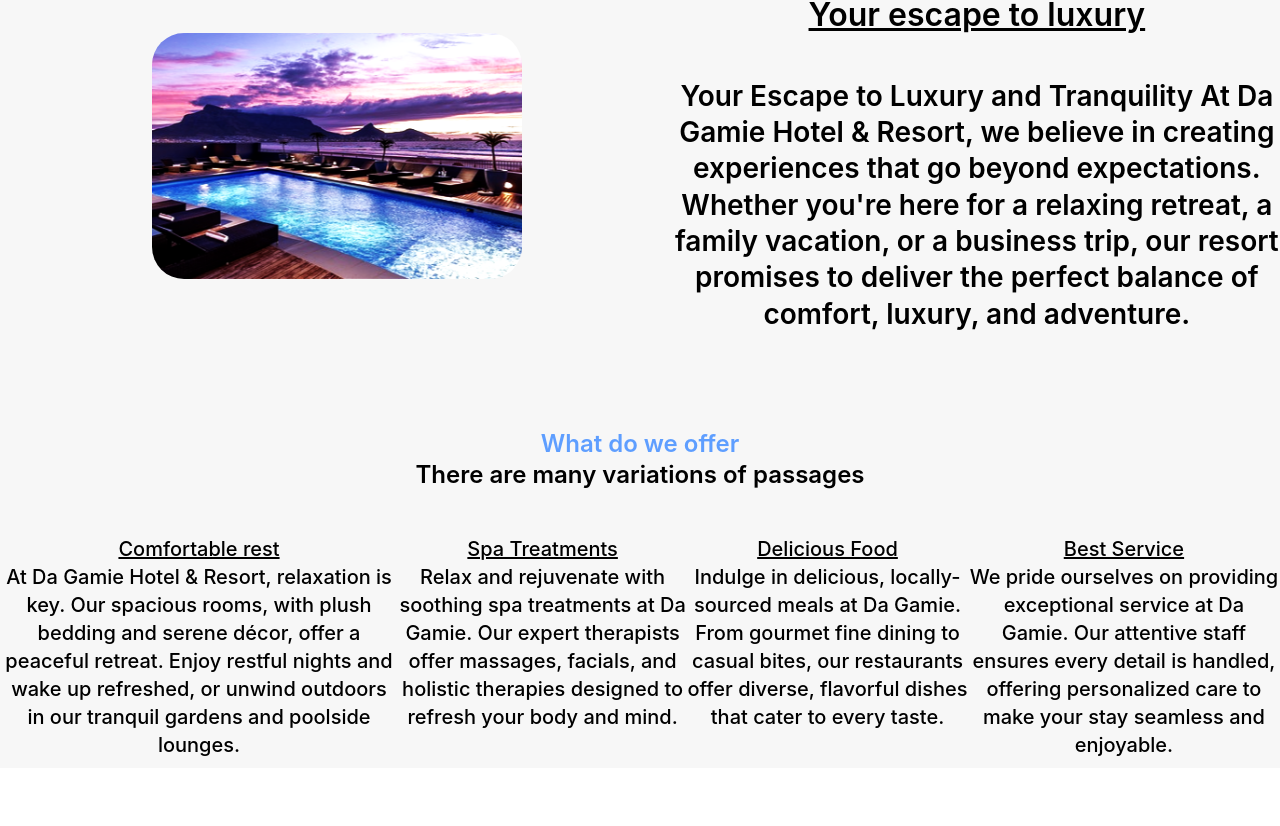
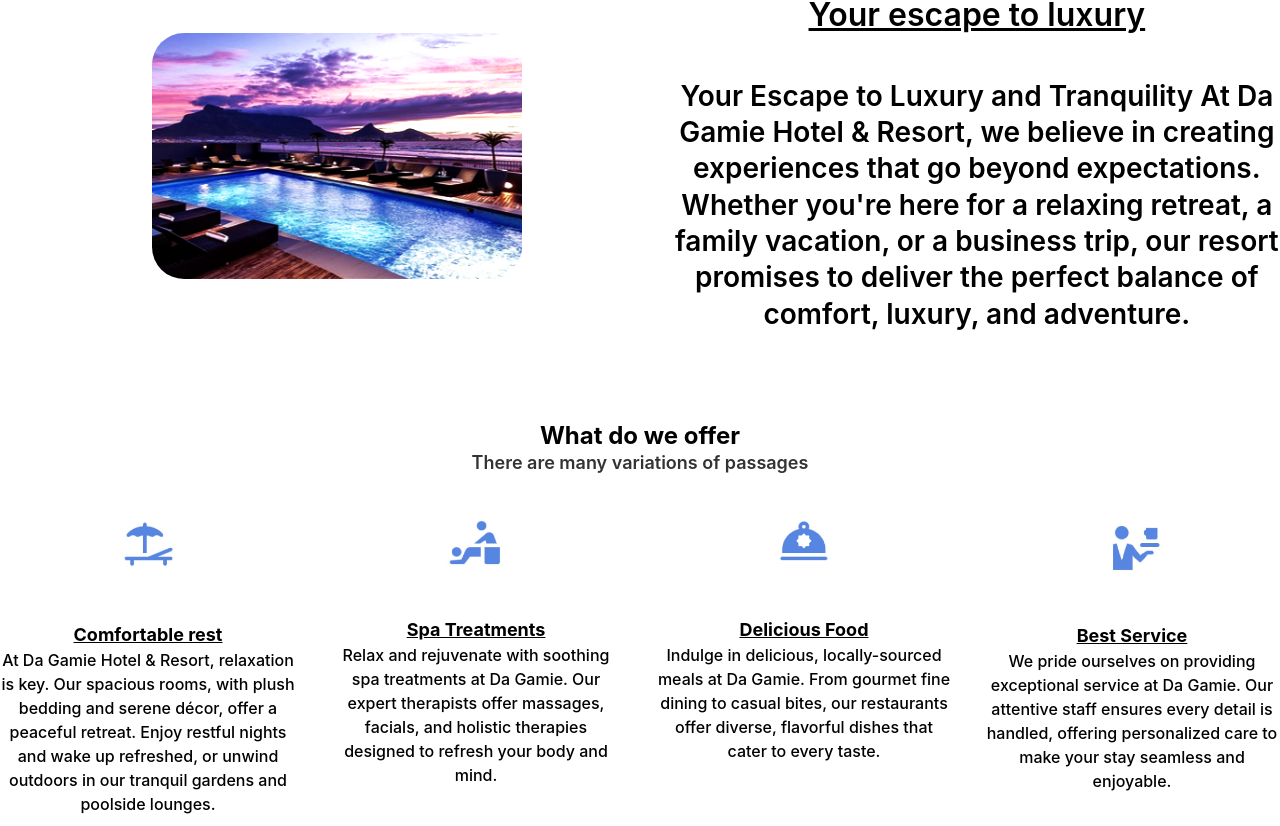
Before and after one commit to TlotloSeGamie/hotel-app, a React (Create React App) app: page / in a window 1280 px wide. Shown: the part 884-1710 px from the top of the page. Before the commit the page ends 1652 px from the top, so only its background shows below. Built offline with nearby package versions, Linux system fonts and the light colour scheme.

Commit message:
second commit

```diff
--- a/src/components/Offer.css
+++ b/src/components/Offer.css
@@ -5,6 +5,7 @@
     align-items: center;
     width: 100%;
     height: auto;
+    background-color: #fff;
 }
 
 .top {
@@ -47,7 +48,48 @@
     text-align: center;
 }
 
+.middle h4 {
+    font-size: 18px;
+    color: #333;
+}
+
+.middle h4 span {
+    font-weight: bold;
+    font-size: 24px;
+    color: #000;
+}
+
+
+.middle h4::after {
+    content: '';
+    display: block;
+    width: 5rem;
+    background-color: #000;
+}
+
 .bottom {
-    display: flex;
+    display: grid;
+    grid-template-columns: repeat(4, 1fr);
+    gap: 2rem;
     text-align: center;
+    justify-items: center;
+    position: relative;
+    top: 2rem;
+    width: 100%;
 }
+
+.bottom img {
+    width: 20%;
+    margin-bottom: 1rem;
+}
+
+.bottom h5 {
+    font-size: 16px;
+    line-height: 1.5;
+    max-width: 300px;
+}
+
+.bottom h5 u {
+    font-weight: bold;
+    font-size: 18px;
+}
--- a/src/components/Offer.js
+++ b/src/components/Offer.js
@@ -1,12 +1,16 @@
-import "./Offer.css"
+import "./Offer.css";
 import scndfloor from "../images/202209132306370.lagoon_b.png";
+import food from "../images/food icon.jpg";
+import services from "../images/service icon.jpg";
+import spa from "../images/spa icon.jpg";
+import relax from "../images/icon chair.jpg";
 
 const Offer = () => {
     return (
         <div className="offer-container">
             <div className="top">
                 <div className="image">
-                    <img src={scndfloor} />
+                    <img src={scndfloor} alt="Scenic view" />
                 </div>
                 <div className="text">
                     <h2><u>Your escape to luxury</u></h2>
@@ -17,40 +21,44 @@ const Offer = () => {
                 </div>
             </div>
             <div className="middle">
-                <h4><span>What do we offer</span> <br></br>There are many variations of passages
-                </h4>
-
+                <h4><span>What do we offer</span><br />There are many variations of passages</h4>
             </div>
             <div className="bottom">
                 <div className="confortable">
+                    <img src={relax} alt="Comfortable rest" />
                     <h5><u>Comfortable rest</u>
-                        <br></br>
-                            At Da Gamie Hotel & Resort, relaxation is key. Our spacious rooms, with plush bedding and serene décor, offer a peaceful retreat. Enjoy restful nights
-                            and wake up refreshed, or unwind outdoors in our tranquil gardens and poolside lounges.</h5>
+                        <br />
+                        At Da Gamie Hotel & Resort, relaxation is key. Our spacious rooms, with plush bedding and serene décor, offer a peaceful retreat. Enjoy restful nights
+                        and wake up refreshed, or unwind outdoors in our tranquil gardens and poolside lounges.
+                    </h5>
                 </div>
                 <div className="spa">
+                    <img src={spa} alt="Spa Treatments" />
                     <h5><u>Spa Treatments</u>
-                        <br></br>
+                        <br />
                         Relax and rejuvenate with soothing spa treatments at Da Gamie. Our expert therapists offer massages,
-                        facials, and holistic therapies designed to refresh your body and mind.</h5>
+                        facials, and holistic therapies designed to refresh your body and mind.
+                    </h5>
                 </div>
                 <div className="food">
+                    <img src={food} alt="Delicious Food" />
                     <h5><u>Delicious Food</u>
-                        <br></br>
+                        <br />
                         Indulge in delicious, locally-sourced meals at Da Gamie. From gourmet fine dining to casual bites, our restaurants
-                        offer diverse, flavorful dishes that cater to every taste.</h5>
+                        offer diverse, flavorful dishes that cater to every taste.
+                    </h5>
                 </div>
                 <div className="best">
-                   <h5>
-                        <u>Best Service</u>
-                            <br></br>
-                            We pride ourselves on providing exceptional service at Da Gamie. Our attentive staff ensures every detail is handled, offering
-                            personalized care to make your stay seamless and enjoyable.
+                   <img src={services} alt="Best Service" />
+                    <h5><u>Best Service</u>
+                        <br />
+                        We pride ourselves on providing exceptional service at Da Gamie. Our attentive staff ensures every detail is handled, offering
+                        personalized care to make your stay seamless and enjoyable.
                     </h5>
                 </div>
             </div>
         </div>
-    )
+    );
 };
 
 export default Offer;
```
Also changed, not shown: 1 other file (tests, documents, lock files or other folders).
